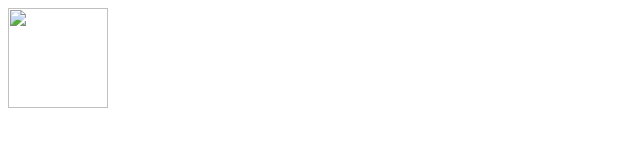
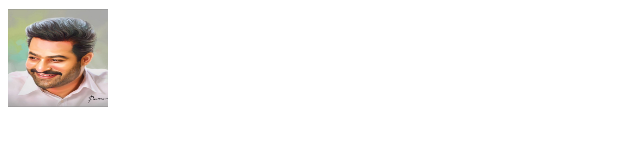
Before and after one commit to Anithasrichidhrala/code, a plain HTML site: page index.html in a window 1280 px wide. Shown: the whole page, without its empty margins (0-640 px from the left). Drawn offline with Linux system fonts and the light colour scheme.

Commit message:
add imges in file

```diff
--- a/index.html
+++ b/index.html
@@ -1,5 +1,5 @@
 <html>
     <body>
-        <img src="c:\Users\91939\Downloads\ntrpic.jpg" width="100" height="100">
+        <img src="./deploy/ntr.jpg" width="100" height="100">
     </body>
 </html>
```
Also changed, not shown: deploy/index.html (+3 -4 lines), deploy/ntr.jpg (added).
